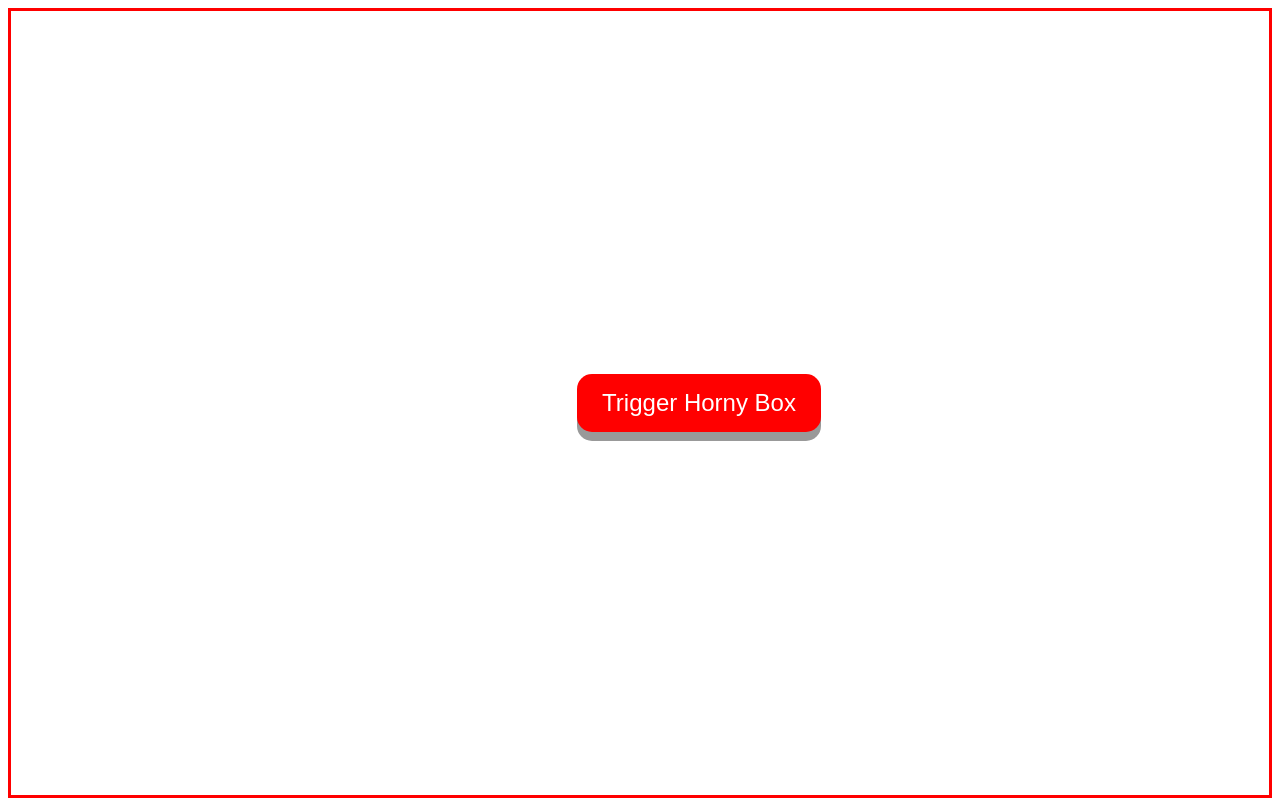
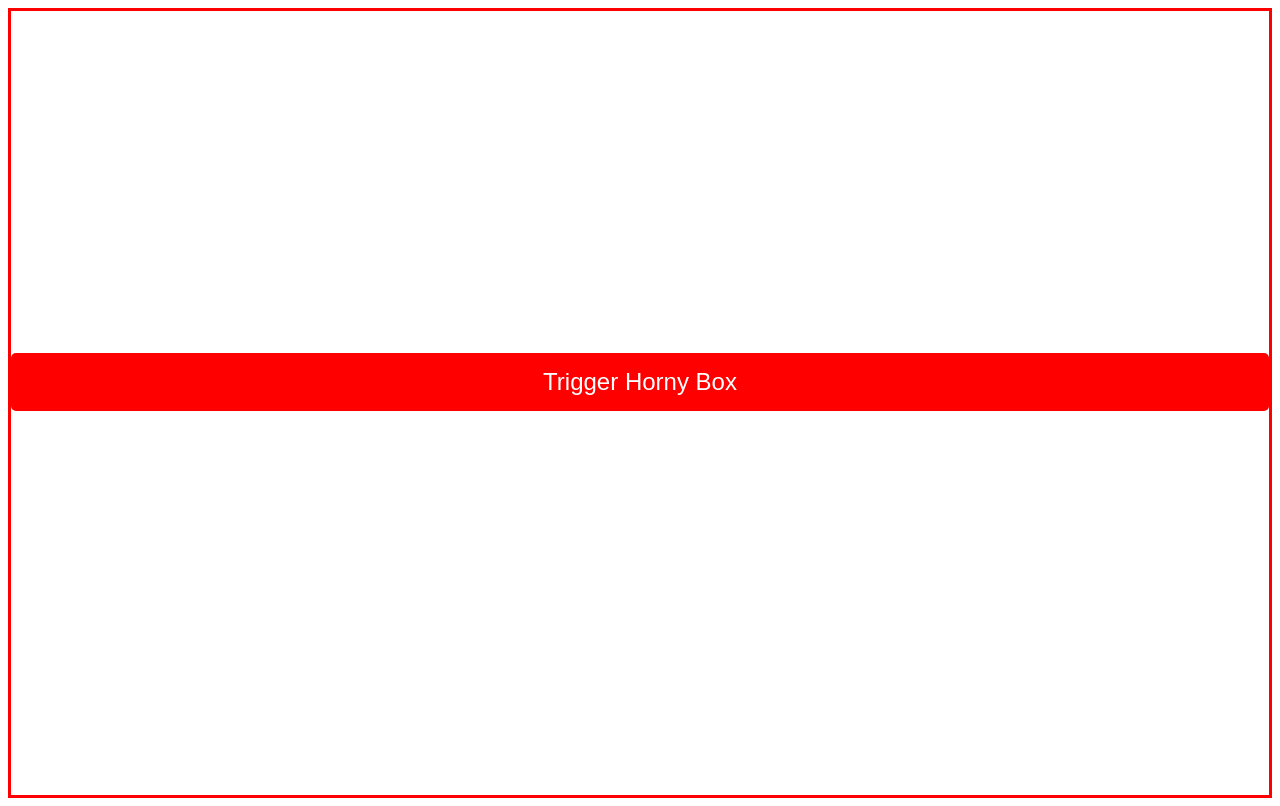
Before and after one commit to rdoetjes/hornybox_v2, a plain HTML site: page web/index.html in a window 1280 px wide. Drawn offline with Linux system fonts and the light colour scheme.

Commit message:
horny index

```diff
--- a/web/index.html
+++ b/web/index.html
@@ -28,15 +28,6 @@
 	  border: 3px solid red;
 	}
 
-	.vertical-center {
-	  margin: 0;
-	  position: absolute;
-	  top: 50%;
-	  left: 45%;
-	  -ms-transform: translateY(-50%);
-	  transform: translateY(-50%);
-	}
-
 	button {
 	  padding: 15px 25px;
 	  font-size: 24px;
@@ -46,24 +37,24 @@
 	  color: #fff;
 	  background-color: #ff0000;
 	  border: none;
-	  border-radius: 15px;
-	  box-shadow: 0 9px #999;
+	  border-radius: 5px;
+   	  margin: -50px -0px;
+   	  position:relative;
+  	  top:50%;
+          width: 100%;
 	}
 
 	button:hover {background-color: #ff4444}
 
 	button:active {
 	  background-color: #DD5812;
-	  box-shadow: 0 5px #666;
 	  transform: translateY(4px);
 	}
-</style>
+  </style>
 
   <body>
     <div class="container">
-      <div class="vertical-center">
         <button onClick="javascript:userAction()">Trigger Horny Box</button>
-      </div>
     </div>
   </body>
 </html>
```
